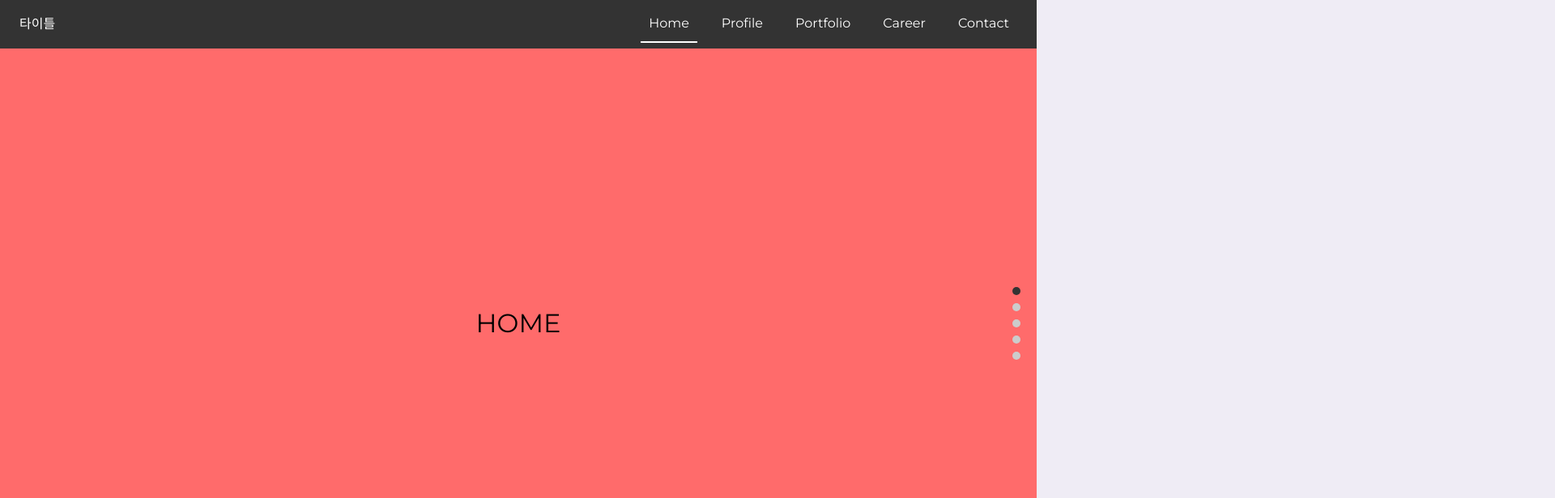
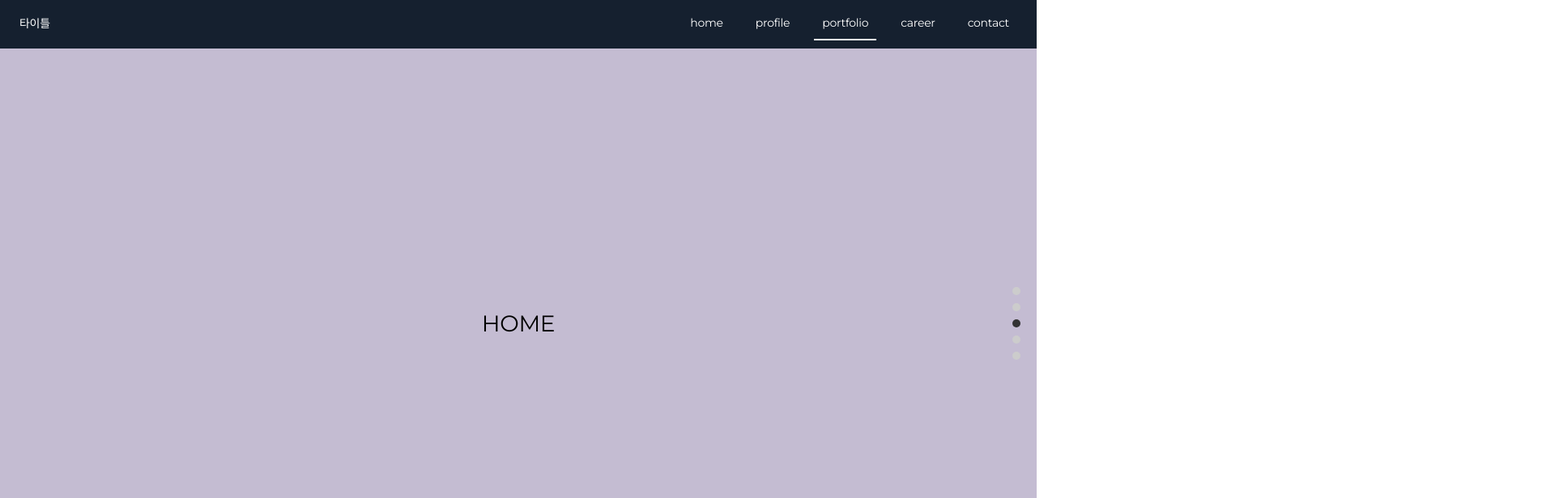
Before and after one commit to gomdolee1146/vue_portfolio, a Vue app: page / in a window 1280 px wide. Shown: the top 616 px of the page at 81% size, 1920 px wide, since content can reach past the window. Built offline with nearby package versions, Linux system fonts and the light colour scheme; a small style sheet from the web is missing; a web font is replaced by a local one.

Commit message:
Intro - navigation 수정, 네비게이션 클릭시 섹션이동, portfolio 섹션 가로스크롤 추가, gsap 스크롤 이벤트 삭제

```diff
--- a/index.html
+++ b/index.html
@@ -5,7 +5,7 @@
     <meta name="viewport" content="width=device-width, initial-scale=1.0">
     <meta name="description" content="저에 대한 소개와 작업물을 담기 위한 화면을 만들었습니다."/>
     <meta name="keyword" content="포트폴리오, vue.js, nuxt.js" />
-    <title>포트폴리오 사이트 만들기 😘 Vue-Site</title>
+    <title>사이트 만들기 😘 Vue-Site</title>
 
     <link rel="icon" type="image/svg+xml" href="favicon.svg" />
 </head>
--- a/src/assets/scss/_reset.scss
+++ b/src/assets/scss/_reset.scss
@@ -1,101 +1,119 @@
-// border-box 초기화
-*,
-*:before,
-*:after {
-    -webkit-box-sizing: border-box;
-    -moz-box-sizing: border-box;
+* {
+    padding: 0;
+    margin: 0;
+    outline: 0;
+    text-size-adjust: none;
+    -webkit-tap-highlight-color: transparent;
+    user-select: none;
     box-sizing: border-box;
   }
-
-// 공백 초기화
-body,
-button,
-dd,
-dl,
-dt,
-fieldset,
-form,
-h1,
-h2,
-h3,
-h4,
-h5,
-h6,
-input,
-legend,
-li,
-ol,
-p,
-select,
-table,
-td,
-textarea,
-th,
-ul,
-figure,
-figcaption {
-    margin: 0;
-    padding: 0;
+  html {
+    text-size-adjust: none;
+    -webkit-text-size-adjust: none;
+  }
+  body {
+    width: 100%;
+    min-width: 320px;
+    line-height: 1.25;
+    background: #fff;
+    font-size: 14px;
+    letter-spacing: -0.02em;
+    font-family: var(--mainEng-font), var(--mainKor-font), 'Apple SD Gothic Neo',
+    'Malgun Gothic', '맑은 고딕', helvetica, sans-serif !important;
+  }
+  section,
+  nav,
+  article,
+  aside,
+  hgroup,
+  header,
+  footer {
+    display: block;
   }
 
-// 폰트 초기화
-body,
-button,
-input,
-select,
-table,
-textarea {
-    font-family: var(--mainEng-font), var(--mainKor-font), "Apple SD Gothic Neo", "Malgun Gothic", "맑은 고딕", helvetica, sans-serif;
+  a {
+    color: #111;
+    text-decoration: none;
+    cursor: pointer;
+  }
+  a:link,
+  a:visited,
+  a:hover,
+  a:active {
+    text-decoration: none;
+  }
+  span {
+    outline: transparent none 0;
+    border: 0 none;
   }
 
-// 링크 초기화
-a,
-a:hover,
-a:focus {
-color: inherit;
-    text-decoration: none;
+  em,
+  i,
+  address {
+    font-style: normal;
+    font-weight: 400;
   }
-
-// 스타일 초기화
+  dl,
+  ul,
+  ol,
+  li,
+  menu {
+    list-style: none;
+  }
   h1,
   h2,
   h3,
   h4,
   h5,
   h6 {
-    font-weight: normal;
+    font-size: 14px;
+    color: #111;
+    font-weight: 400;
   }
 
-ul {
-    list-style: none;
+  img,
+  fieldset {
+    border: 0 none;
   }
 
-em,
-address {
-    font-style: normal;
+  button {
+    border: 0 none;
+    background: none;
+    letter-spacing: -0.05em;
+    cursor: pointer;
+    outline: none;
+    appearance: none;
+    -webkit-appearance: none;
   }
 
-strong {
-    font-weight: normal;
+  legend,
+  caption {
+    display: none;
+    clear: both;
+  }
+  input,
+  textarea,
+  select,
+  button,
+  table {
+    line-height: inherit;
+    font-size: inherit;
+    font-family: inherit;
   }
 
-img {
-    vertical-align: top;
-    width: 100%;
+  input,
+  textarea {
+    border: 0;
+    background-image: none;
+    -webkit-appearance: none;
+    appearance: none;
+    outline: none;
   }
-
-// 스킵메뉴
-#skip a {
-    position: absolute;
-    left: 10px;
-    top: -92px;
-    z-index: 100000;
-    font-size: 1rem;
-    padding: 10px 30px;
-    color: var(--white);
-    background: var(--black);
+  textarea {
+    resize: none;
   }
-#skip a:focus,
-#skip a:active {
-    top: 10px;
+  select {
+    border: 0;
+    -webkit-appearance: none;
+    appearance: none;
   }
--- a/src/assets/scss/_vars.scss
+++ b/src/assets/scss/_vars.scss
@@ -37,18 +37,3 @@
 body {
   background-color: var(--mainBg-color);
 }
-
-section {
-  height: 100vh;
-  display: flex;
-  justify-content: center;
-  align-items: center;
-  font-size: 2em;
-  transition: background-color 0.5s;
-}
-
-.section-home { background-color: #ff6b6b; }
-.section-profile { background-color: #ff9f43; }
-.section-portfolio { background-color: #feca57; }
-.section-career { background-color: #48dbfb; }
-.section-contact { background-color: #1dd1a1; }
--- /dev/null
+++ b/src/assets/scss/views/homeView.scss
@@ -0,0 +1,29 @@
+.section-home,
+.section-profile,
+.section-career,
+.section-contact {
+  display: flex;
+  justify-content: center;
+  align-items: center;
+  height: 100vh;
+  font-size: 2em;
+  transition: background-color 0.5s;
+}
+.section-home {
+  background-color: var(--subBg100);
+}
+.section-profile {
+  background-color: var(--subBg200);
+  color: var(--black400);
+}
+.section-portfolio {
+  background-color: var(--subBg300);
+}
+.section-career {
+  background-color: var(--subBg400);
+  color: var(--black400);
+}
+.section-contact {
+  background-color: var(--subBg500);
+  color: var(--black400);
+}
--- a/src/components/content/portfolioContent.vue
+++ b/src/components/content/portfolioContent.vue
@@ -1,11 +1,78 @@
 <template>
-  <div>portfolio</div>
+  <div ref="container" class="container">
+    <div v-for="(box, index) in boxes" :key="index" class="box">{{ index + 1 }}</div>
+  </div>
 </template>
 
 <script>
+import { ref, onMounted } from 'vue';
+import { gsap } from 'gsap';
+import { ScrollTrigger } from 'gsap/ScrollTrigger';
+gsap.registerPlugin(ScrollTrigger);
+
 export default {
-  name: 'portfolioContent'
+  name: 'portfolioContent',
+  setup() {
+    const container = ref(null);
+    const boxes = [1, 2, 3, 4, 5];
+
+    onMounted(() => {
+      const totalWidth = container.value.scrollWidth;
+      const viewWidth = window.innerWidth;
+      const scrollDistance = totalWidth - viewWidth;
+
+      gsap.to(container.value, {
+        x: -scrollDistance,
+        ease: 'none',
+        scrollTrigger: {
+          trigger: container.value,
+          start: 'top top',
+          end: () => `+=${scrollDistance}`,
+          scrub: true,
+          pin: true,
+        },
+      });
+    });
+
+    return {
+      container,
+      boxes,
+    };
+  },
+
 };
 </script>
 <style>
+body {
+  margin: 0;
+  font-family: Arial, sans-serif;
+}
+
+.container {
+  display: flex;
+  overflow: hidden;
+  width: 500vw; /* 5개의 박스이므로 각 100vw */
+}
+
+.box {
+  width: 100vw;
+  height: 100vh;
+  display: flex;
+  align-items: center;
+  justify-content: center;
+  font-size: 2rem;
+  background-color: #eee;
+  border: 1px solid #ccc;
+}
+
+.footer {
+  height: 100vh;
+  display: flex;
+  align-items: center;
+  justify-content: center;
+  font-size: 2rem;
+  background-color: #333;
+  color: white;
+  opacity: 0;
+}
 </style>
--- a/src/components/nav/navDots.vue
+++ b/src/components/nav/navDots.vue
@@ -2,28 +2,10 @@
   <div class="nav__wrap-dots">
     <span
       class="nav__dots"
-      :class="{ active: activeSection === 'home' }"
-      @click="scrollToSection('home')"
-    ></span>
-    <span
-      class="nav__dots"
-      :class="{ active: activeSection === 'profile' }"
-      @click="scrollToSection('profile')"
-    ></span>
-    <span
-      class="nav__dots"
-      :class="{ active: activeSection === 'portfolio' }"
-      @click="scrollToSection('portfolio')"
-    ></span>
-    <span
-      class="nav__dots"
-      :class="{ active: activeSection === 'career' }"
-      @click="scrollToSection('career')"
-    ></span>
-    <span
-      class="nav__dots"
-      :class="{ active: activeSection === 'contact' }"
-      @click="scrollToSection('contact')"
+      :class="{ active: activeSection === menu }"
+      v-for="menu in menus"
+      :key="menu"
+      @click="scrollToSection(menu)"
     ></span>
   </div>
 </template>
@@ -31,6 +13,11 @@
 <script>
 export default {
   props: ['activeSection'],
+  data() {
+    return {
+      menus: ['home', 'profile', 'portfolio', 'career', 'contact'],
+    };
+  },
   methods: {
     scrollToSection(sectionId) {
       document.getElementById(sectionId).scrollIntoView({ behavior: 'smooth' });
--- a/src/components/nav/navHeader.vue
+++ b/src/components/nav/navHeader.vue
@@ -2,32 +2,13 @@
   <header class="header">
     <div class="header__title">타이틀</div>
     <nav class="header__nav">
-      <a class="header__menu" href="#home" :class="{ active: activeSection === 'home' }"
-        >Home</a
-      >
       <a
         class="header__menu"
-        href="#profile"
-        :class="{ active: activeSection === 'profile' }"
-        >Profile</a
-      >
-      <a
-        class="header__menu"
-        href="#portfolio"
-        :class="{ active: activeSection === 'portfolio' }"
-        >Portfolio</a
-      >
-      <a
-        class="header__menu"
-        href="#career"
-        :class="{ active: activeSection === 'career' }"
-        >Career</a
-      >
-      <a
-        class="header__menu"
-        href="#contact"
-        :class="{ active: activeSection === 'contact' }"
-        >Contact</a
+        @click="navigateTo(menu)"
+        v-for="menu in menus"
+        :key="menu"
+        :class="{ active: activeSection === menu }"
+        >{{ menu }}</a
       >
     </nav>
   </header>
@@ -35,7 +16,18 @@
 
 <script>
 export default {
+  name: 'navHeader',
   props: ['activeSection'],
+  data() {
+    return {
+      menus: ['home', 'profile', 'portfolio', 'career', 'contact'],
+    };
+  },
+  methods: {
+    navigateTo(sectionId) {
+      document.getElementById(sectionId).scrollIntoView({ behavior: 'smooth' });
+    },
+  },
 };
 </script>
 <style>
@@ -48,7 +40,7 @@ export default {
   width: 100%;
   height: 60px;
   padding: 0 24px;
-  background: #333;
+  background: #15202f;
   color: #fff;
   z-index: 1000;
 }
--- a/src/views/HomeView.vue
+++ b/src/views/HomeView.vue
@@ -1,20 +1,20 @@
 <template>
   <div id="app">
     <nav-header :activeSection="activeSection" />
-    <section class="section-home" ref="homeSection">
-        <home-content />
+    <section class="section-home" id="home" ref="homeSection">
+      <home-content />
     </section>
-    <section class="section-profile" ref="profileSection">
-        <profile-content />
+    <section class="section-profile" id="profile" ref="profileSection">
+      <profile-content />
     </section>
-    <section class="section-portfolio" ref="portfolioSection">
-        <portfolio-content />
+    <section class="section-portfolio" id="portfolio" ref="portfolioSection">
+      <portfolio-content />
     </section>
-    <section class="section-career" ref="careerSection">
-        <career-content />
+    <section class="section-career" id="career" ref="careerSection">
+      <career-content />
     </section>
-    <section class="section-contact" ref="contactSection">
-        <career-content />
+    <section class="section-contact" id="contact" ref="contactSection">
+      <contact-content />
     </section>
     <nav-dots :activeSection="activeSection" />
   </div>
@@ -27,9 +27,10 @@ import { ScrollTrigger } from 'gsap/ScrollTrigger';
 import NavHeader from '@/components/nav/navHeader.vue';
 import NavDots from '@/components/nav/navDots.vue';
 import HomeContent from '@/components/content/homeContent.vue';
-import ProfileContent from '../components/content/profileContent.vue';
-import CareerContent from '../components/content/careerContent.vue';
-import PortfolioContent from '../components/content/portfolioContent.vue';
+import ProfileContent from '@/components/content/profileContent.vue';
+import CareerContent from '@/components/content/careerContent.vue';
+import PortfolioContent from '@/components/content/portfolioContent.vue';
+import ContactContent from '@/components/content/contactContent.vue';
 
 gsap.registerPlugin(ScrollTrigger);
 
@@ -41,6 +42,7 @@ export default {
     ProfileContent,
     PortfolioContent,
     CareerContent,
+    ContactContent,
   },
   name: 'App',
   setup() {
@@ -60,20 +62,27 @@ export default {
         { id: 'contact', ref: contactSection },
       ];
 
-      sections.forEach((section) => {
-        gsap.from(section.ref.value, {
-          scrollTrigger: {
-            trigger: section.ref.value,
-            start: 'top center',
-            toggleActions: 'play none none none',
-            onEnter: () => (activeSection.value = section.id),
-            onEnterBack: () => (activeSection.value = section.id),
-          },
-          opacity: 0,
-          duration: 1,
-          y: 100,
+      const updateActiveSection = () => {
+        const scrollPosition = window.scrollY + window.innerHeight / 2;
+        sections.forEach((section) => {
+          const element = section.ref.value;
+          if (element !== 'portfolioSection') {
+            if (
+              element.offsetTop <= scrollPosition &&
+              element.offsetTop + element.clientHeight > scrollPosition
+            ) {
+              activeSection.value = section.id;
+            }
+          }
         });
-      });
+      };
+
+      window.addEventListener('scroll', updateActiveSection);
+      updateActiveSection();
+
+      return () => {
+        window.removeEventListener('scroll', updateActiveSection);
+      };
     });
 
     return {
@@ -87,3 +96,7 @@ export default {
   },
 };
 </script>
+
+<style lang="scss" scoped>
+@import '@/assets/scss/views/homeView.scss';
+</style>
```
Also changed, not shown: src/assets/logo.svg (deleted). Lines whose indentation alone changed are shown as unchanged.
